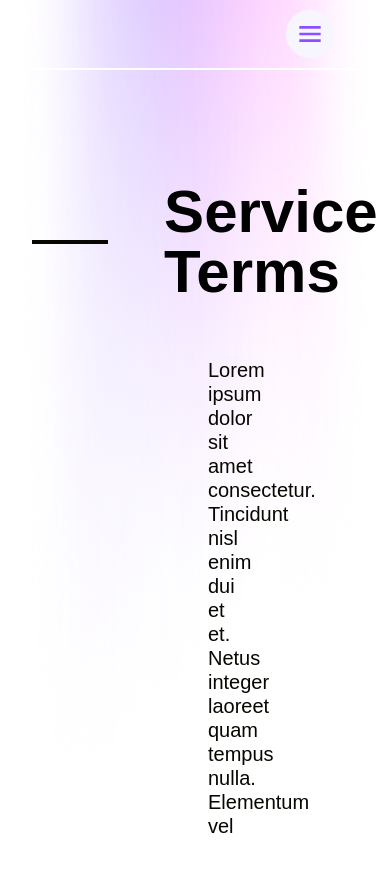
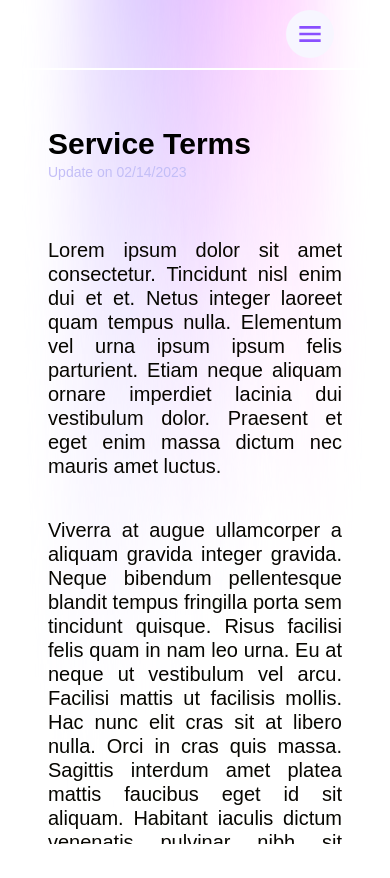
Before and after one commit to opxbrowser/web, a React (Create React App) app: page /terms in a window 390 px wide. Built offline with nearby package versions, Linux system fonts and the light colour scheme.

Commit message:
feat:responsiveness added in others pages and titles

```diff
--- a/src/components/HorizontalPadding.js
+++ b/src/components/HorizontalPadding.js
@@ -3,7 +3,7 @@ import React from "react";
 const padding = "px-24";
 
 function HorizontalPadding({ children }) {
-	return <div className={`${padding} max-[400px]:px-8`}>{children}</div>;
+	return <div className={`${padding} max-[500px]:px-8`}>{children}</div>;
 }
 
 export default HorizontalPadding;
--- a/src/components/ImageOpxContainer.js
+++ b/src/components/ImageOpxContainer.js
@@ -4,9 +4,13 @@ export default function ImageOpxContainer() {
 	return (
 		<div className="w-full flex flex-col mt-10 items-center">
 			<div>
-				<img src={opxElipse} alt="Opx logo" className="w-[141px] h-[119px]" />
+				<img
+					src={opxElipse}
+					alt="Opx logo"
+					className="w-[100px] max-[800px]:w-[80px] max-[600px]:w-[70px] max-[400px]:w-[60px]"
+				/>
 			</div>
-			<span className="bg-gradient-to-r  text-transparent bg-clip-text from-primary to-pink mt-10 hover:from-pink hover:to-primary hover:transition-all cursor-default">
+			<span className="bg-gradient-to-r  text-transparent bg-clip-text from-primary to-pink mt-10 hover:from-pink hover:to-primary hover:transition-all cursor-default text-lg max-[600px]:text-base max-[400px]:text-sm">
 				@Opx Browser 2022
 			</span>
 		</div>
--- a/src/components/InfoContainer.js
+++ b/src/components/InfoContainer.js
@@ -4,8 +4,8 @@ import { motion } from "framer-motion";
 
 export default function InfoContainer({ children, title, description }) {
 	return (
-		<div className="flex flex-col  w-full h-[100%] pt-28">
-			<div className="flex flex-row items-center justify-between ">
+		<div className="flex flex-col  w-full h-[100%] mt-28  max-[800px]:mt-14">
+			<div className="flex flex-row items-center justify-between max-[900px]:flex-col max-[900px]:items-start">
 				<div className="flex flex-row items-center">
 					<motion.div
 						initial={{ width: 0 }}
@@ -14,13 +14,14 @@ export default function InfoContainer({ children, title, description }) {
 							duration: 0.6,
 							type: "spring",
 						}}
-						className="w-[120px] h-[4px] bg-dark"
+						className="w-[120px] h-[4px] bg-dark max-[1100px]:hidden"
 					/>
+
 					<motion.span
 						initial={{ opacity: 0, scale: 0.8 }}
 						animate={{ opacity: 1, scale: 1 }}
 						transition={{ duration: 0.5, type: "spring" }}
-						className="ml-14 font-semibold text-6xl"
+						className="ml-14 font-semibold text-6xl max-[800px]:ml-4  max-[800px]:text-4xl max-[400px]:text-3xl"
 					>
 						{title}
 					</motion.span>
@@ -30,13 +31,15 @@ export default function InfoContainer({ children, title, description }) {
 						initial={{ opacity: 0, scale: 0.8 }}
 						animate={{ opacity: 1, scale: 1 }}
 						transition={{ duration: 0.5, type: "spring" }}
-						className="text-base text-primary-400 font-normal mr-44"
+						className="text-base text-primary-400 font-normal mr-44 max-[1100px]:mr-14 max-[600px]:ml-4 max-[900px]:ml-14 max-[900px]:mr-0  max-[800px]:text-sm max-[800px]:ml-4"
 					>
 						{description}
 					</motion.span>
 				)}
 			</div>
-			<div className="pl-44 pr-44 mt-14 text-dark">{children}</div>
+			<div className="px-44 mt-14 text-dark max-[1100px]:px-14 max-[800px]:px-2 max-[600px]:px-4">
+				{children}
+			</div>
 		</div>
 	);
 }
```
